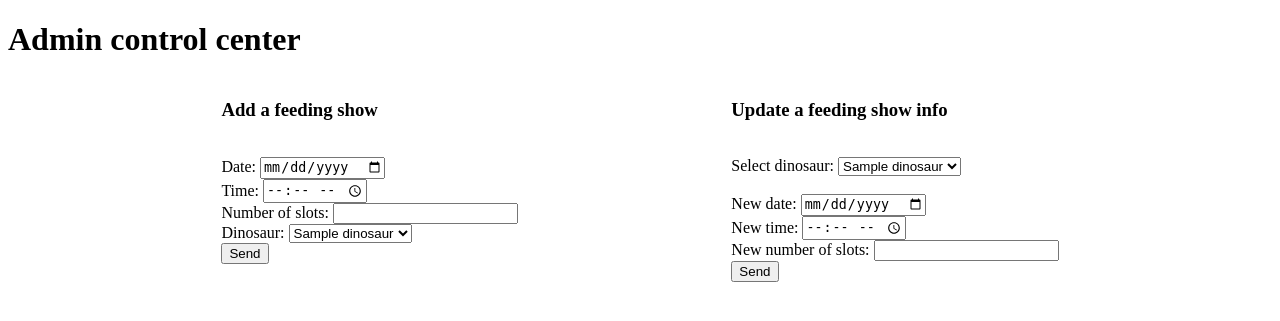
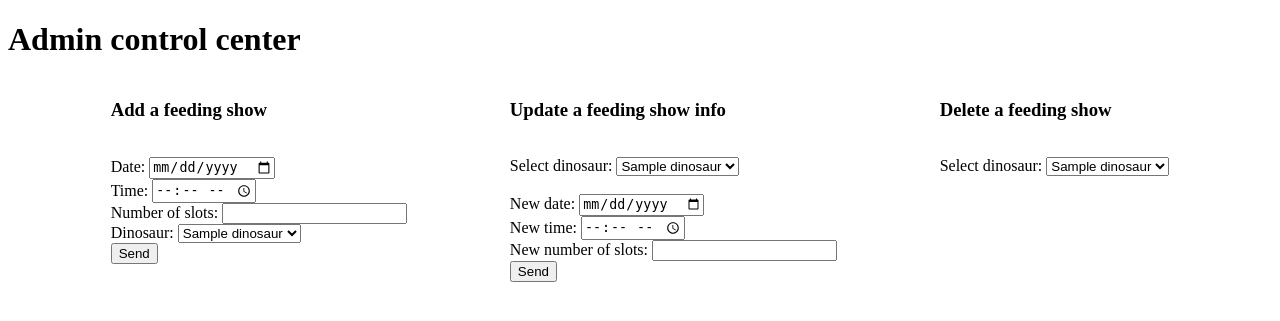
Before and after one commit to oonarauhala/tietokantasovellus, a Flask app: template templates/admin.html in a window 1280 px wide. Shown: the top 321 px of the page. Run offline with Flask 2, Linux system fonts and the light colour scheme; the template is opened without the code that fills it: most values are stand-ins (such as "Sample title", 1, 10 or a date in 2020).

Commit message:
Add basic time delete html for admin

```diff
--- a/templates/admin.html
+++ b/templates/admin.html
@@ -9,8 +9,8 @@
 <body>
     <h1 id="testi">Admin control center</h1>
     <div id="forms">
+        <!-- Add feeding time -->
         <div id="form">
-            <!-- Add feeding time -->
             <h3>Add a feeding show</h3>
             <br>
             <form action="/add_time" method="POST">
@@ -35,8 +35,9 @@
                 <input type="submit" value="Send">
             </form>
         </div>
+        <!-- Add feeding time ends -->
+        <!-- Feeding time update -->
         <div id="form">
-            <!-- Feeding time update -->
             <h3>Update a feeding show info</h3>
             <br>
             <form action="/update_time" method="POST">
@@ -68,9 +69,23 @@
                 <br>
                 <input type="submit" value="Send">
             </form>
-            <!-- Feeding time update ends -->
         </div>
-
+        <!-- Feeding time update ends -->
+        <!-- Feeding time delete -->
+        <div id="form">
+            <h3>Delete a feeding show</h3>
+            <br>
+            <form action="/delete_time" method="POST">
+                Select dinosaur:
+                <!-- Dinosaur dropdown list -->
+                <select name="dinosaur_id" id="select">
+                    {% for dinosaur in dinosaurs %}
+                        <option value="{{ dinosaur.id }}">{{ dinosaur.name }}</option>
+                    {% endfor %}
+                <!-- Dinosaur dropdown list ends -->
+            </form>
+        </div>
+        <!-- Feeding time delete ends-->
     </div>
     <script src="{{ url_for('static', filename='js/scripts.js') }}"></script>
 </body>
```
